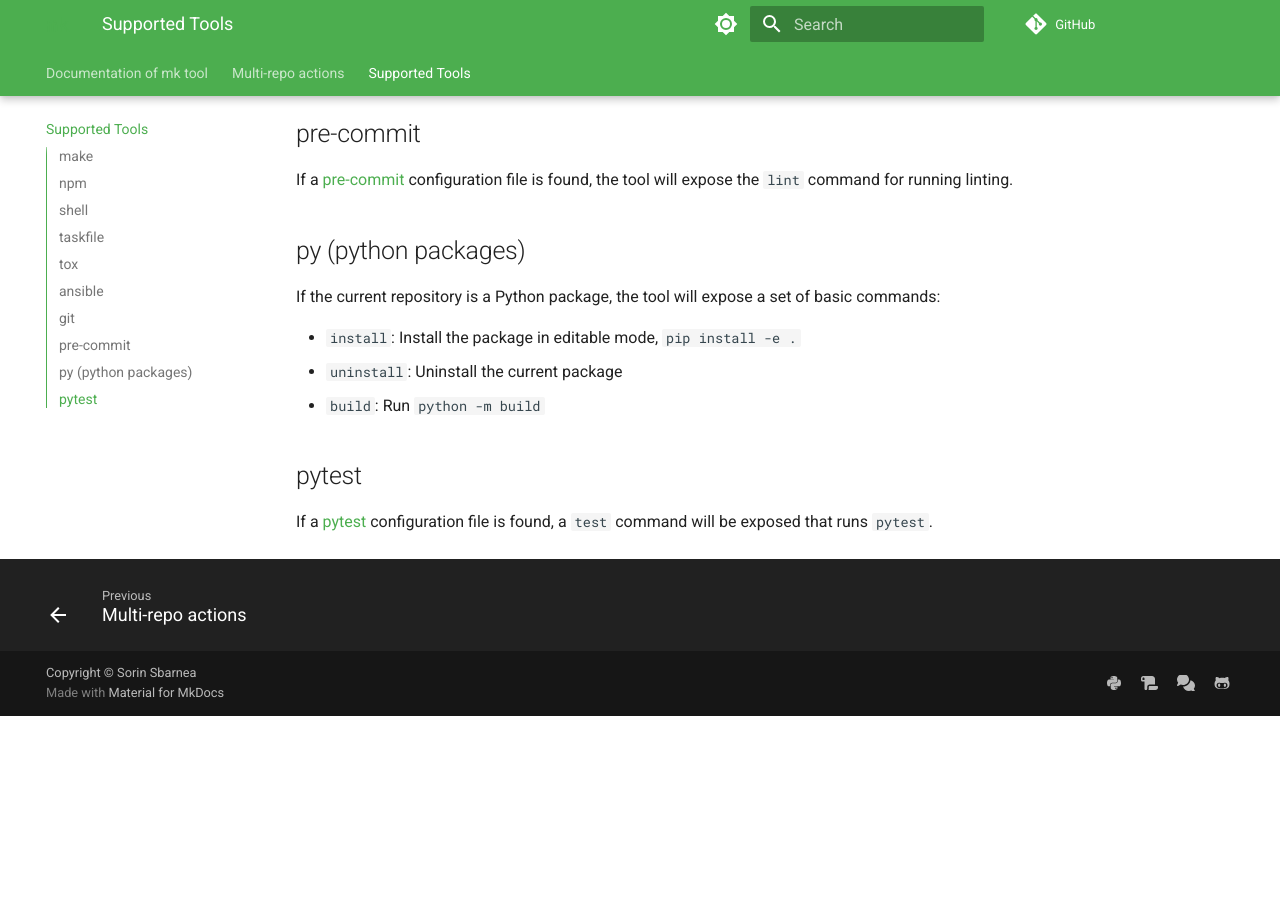
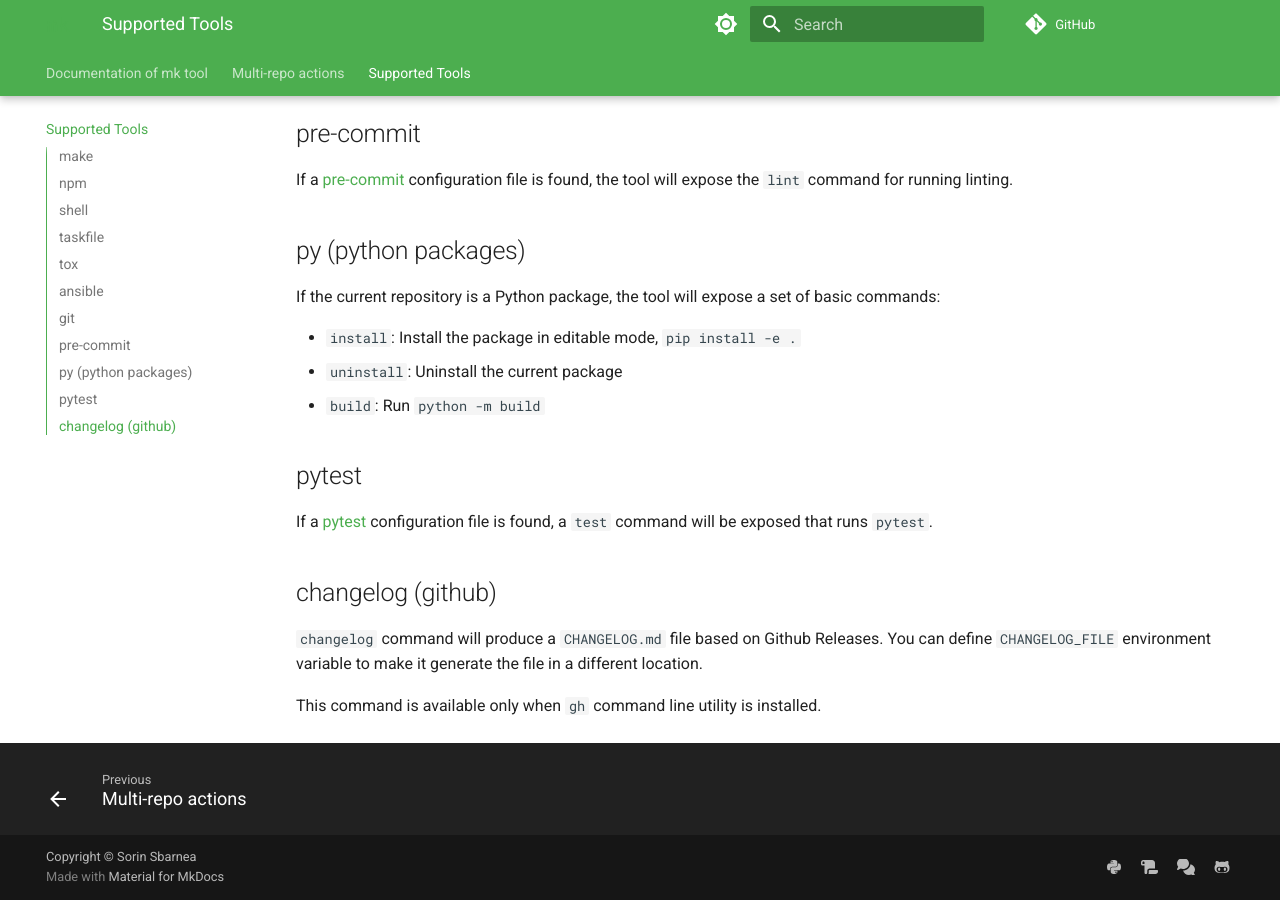
Before and after one commit to pycontribs/mk, an MkDocs documentation site: the page built from docs/tools.md, in a window 1280 px wide and 900 px high, scrolled down 1201 px. Built offline with MkDocs 1.6.1 and Material for MkDocs 9.7.7, drawn with Linux system fonts in a browser that asks for light colours; comment, search, counter and statistics services are not loaded; before the commit the page ends 1917 px from its top, so only the background shows below that.

Commit message:
Allow custom filenames for changelog command (#247)

```diff
--- a/docs/tools.md
+++ b/docs/tools.md
@@ -69,3 +69,11 @@ basic commands:
 
 If a [pytest](https://docs.pytest.org/en/stable/) configuration file is found, a
 `test` command will be exposed that runs `pytest`.
+
+## changelog (github)
+
+`changelog` command will produce a `CHANGELOG.md` file based on Github Releases.
+You can define `CHANGELOG_FILE` environment variable to make it generate the
+file in a different location.
+
+This command is available only when `gh` command line utility is installed.
```
Also changed, not shown: 3 other files.
